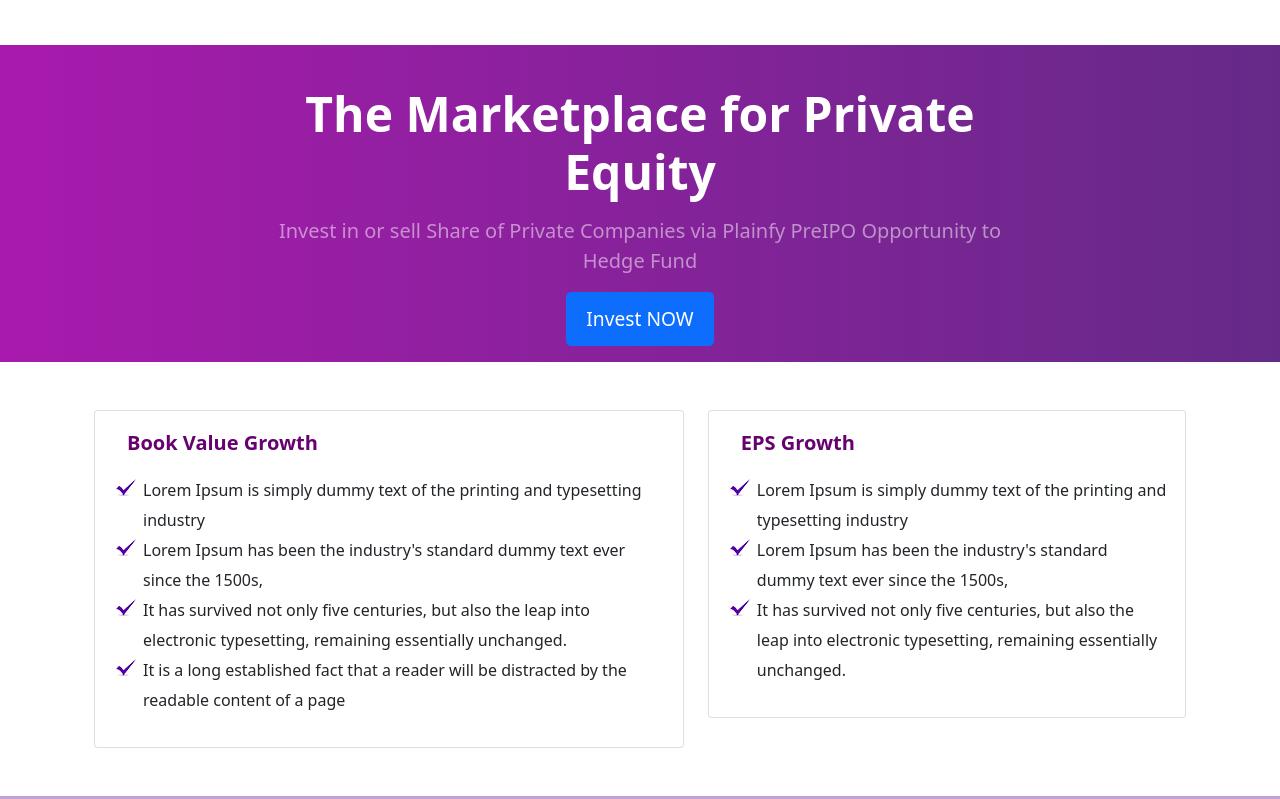
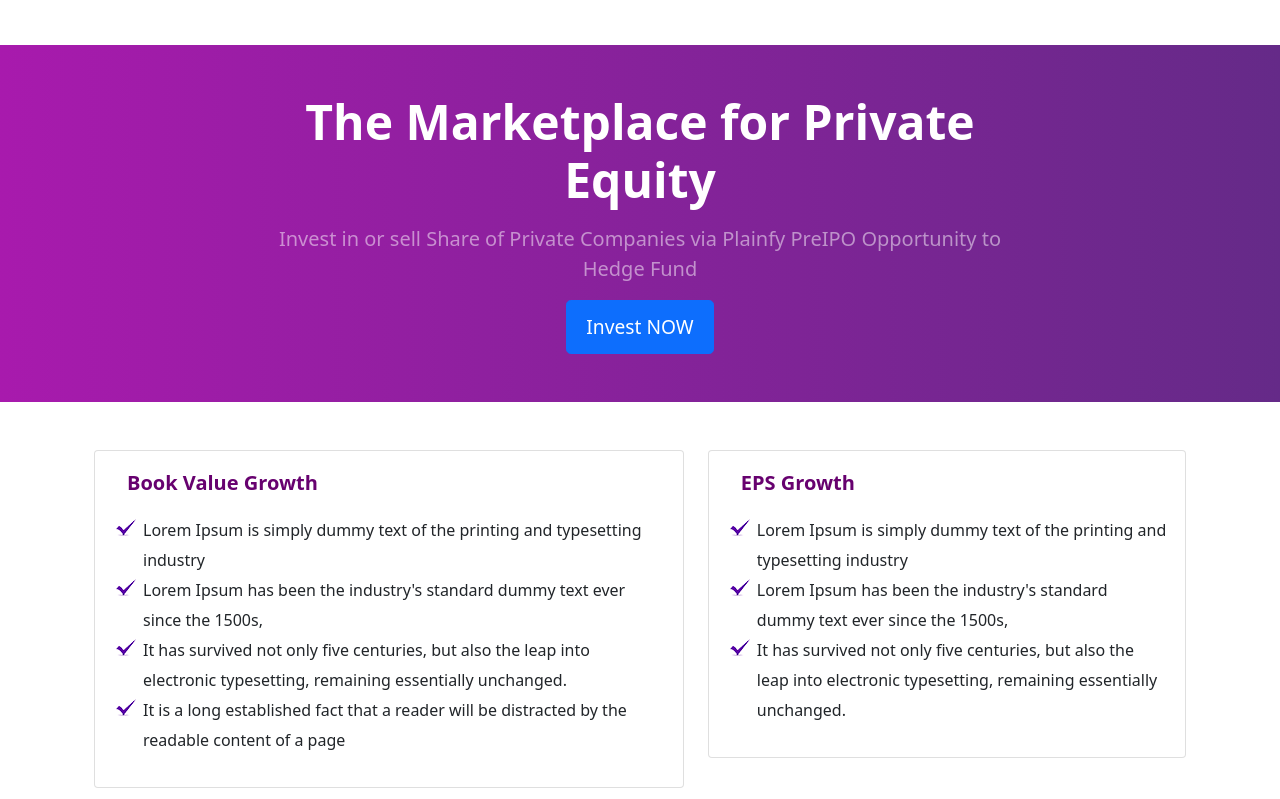
Before and after one commit to vaishali1993/assessment, a plain HTML site: page index.html in a window 1280 px wide. Shown: the part 1095-1894 px from the top of the page. Drawn offline with Linux system fonts and the light colour scheme.

Commit message:
Change action

```diff
--- a/index.html
+++ b/index.html
@@ -187,9 +187,8 @@
 
 
   <!-- close grid col-lg-3  -->
+  <!--  col-lg-6  col-lg-6 -->
 
-  <!--  col-lg-6  col-lg-6 -->
-  <section>
     <div class="container px-4 py-5">
       <div class="row">
         <div class="col-lg-6 ">
@@ -266,16 +265,16 @@
         </div>
       </div>
     </div>
-  </section>
+
   <!--  close col-lg-6 -->
   <!-- CTA Section -->
-  <div class="py-3 bg-purple">
+  <div class="py-5 bg-purple">
     <div class="container">
       <div class="row">
         <div class="offset-lg-2 col-lg-8 col-md-12 col-12 text-center">
 
           <!-- heading  -->
-          <h2 class="display-3 mt-4 mb-3 text-white fw-bold"> The Marketplace for Private Equity</h2>
+          <h2 class="display-3 mt-0 mb-3 text-white fw-bold"> The Marketplace for Private Equity</h2>
           <!-- para  -->
           <p class="lead text-white-50 px-lg-8 mb-6"> Invest in or sell Share of Private Companies via Plainfy
             PreIPO Opportunity to Hedge Fund
@@ -287,7 +286,7 @@
   </div>
   <!--  CTA Section -->
   <!-- Grid (Size: 6.5*1,5.5*1) -->
-  <section>
+
     <div class="container px-4 py-5">
       <div class="row">
         <div class="w-65">
@@ -327,7 +326,7 @@
         </div>
       </div>
     </div>
-  </section>
+
   <!-- Grid (Size: 6.5*1,5.5*1) -->
   <!-- testimonial -->
   <div id="myCarousel" class="carousel slide" data-bs-ride="carousel">
```
